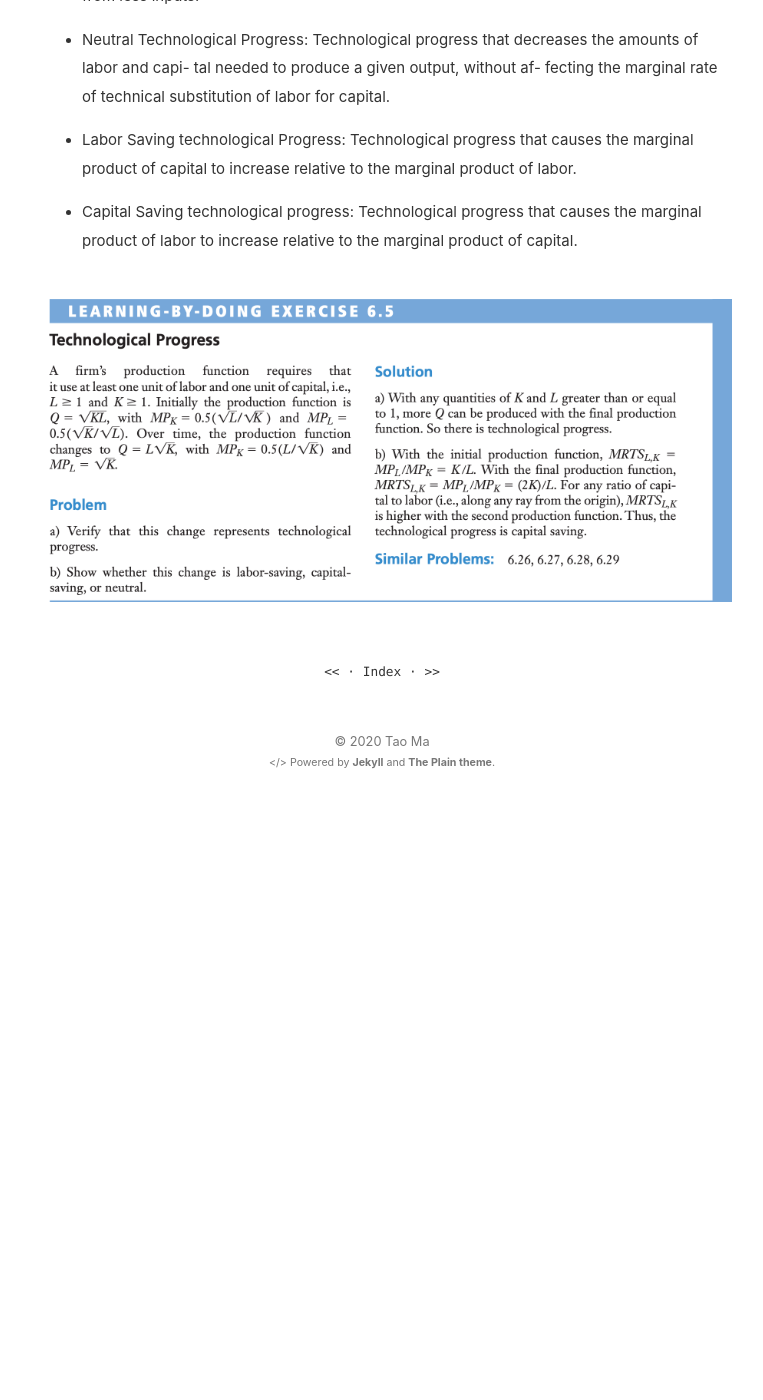
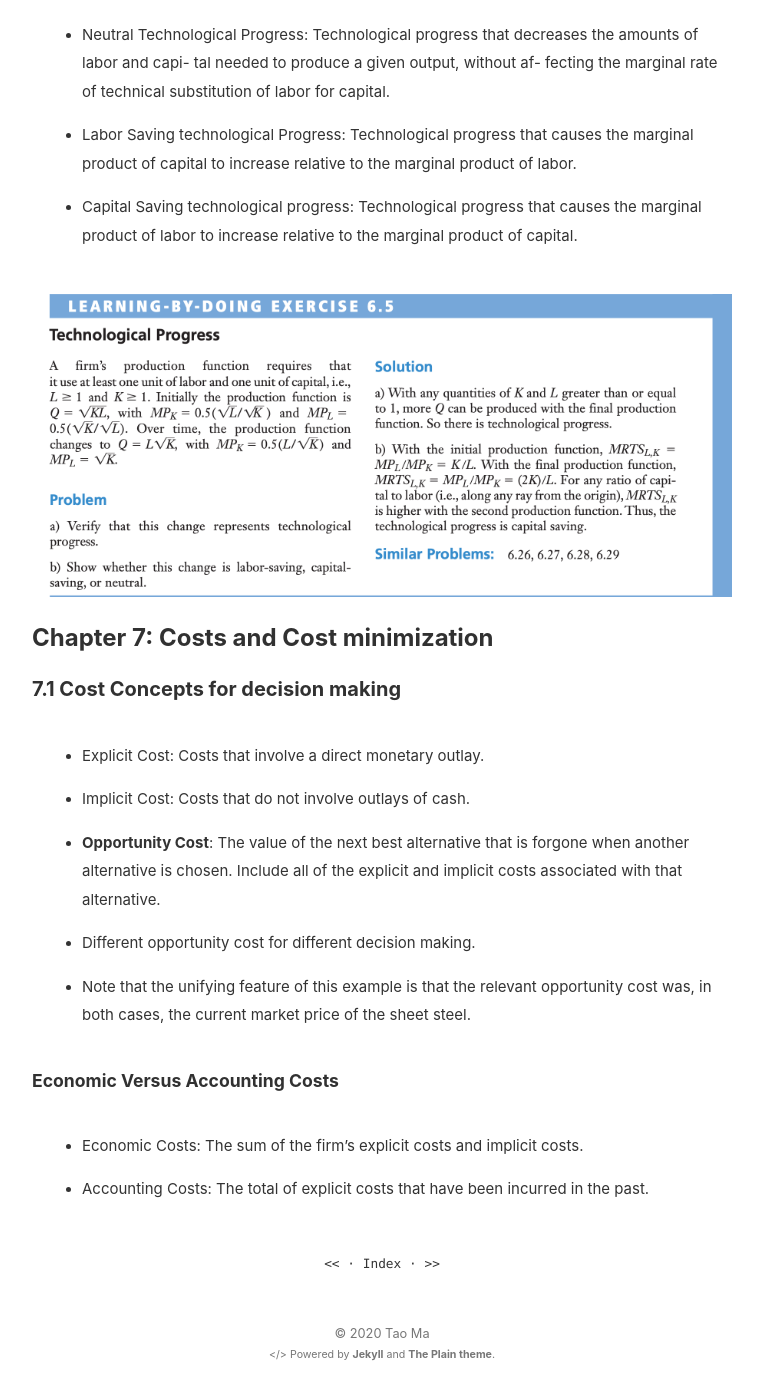
Before and after one commit to Michaeltaoma/michaeltaoma.github.io, a Jekyll site: the page built from _posts/2020-05-11-economics-note.md, in a window 1280 px wide and 1400 px high, scrolled down 61949 px. Shown: the whole window, without its empty margins (258-1021 px from the left). Built offline with Jekyll 4.4.1, drawn with Linux system fonts in a browser that asks for light colours; formulas are drawn with MathJax 3; comment, search, counter and statistics services are not loaded; before the commit the page ends 62757 px from its top, so only the background shows below that; some of the changed text lies outside the part shown.

Commit message:
update article

```diff
--- a/_posts/2020-05-11-economics-note.md
+++ b/_posts/2020-05-11-economics-note.md
@@ -1109,7 +1109,7 @@ $$
 
 $$
 
-\text{Return to scale } = \frac{\% \Delta (quantity of output)}{\% \Delta (quantity of all inputs)}
+\text{Return to scale } = \frac{\% \Delta (quantity\ of\ output)}{\% \Delta (quantity\ of\ all\ inputs)}
 
 $$
 
@@ -1124,7 +1124,7 @@ $$
 - Return to scale VS Diminishing Marginal Returns:
 	- Returns to scale pertains to the impact of an increase in all input quantities simultaneously, while marginal returns (i.e., marginal product) pertains to the impact of an increase in the quantity of a single input, such as labor, holding the quantities of all other inputs fixed.
 
-## 6.6 Technological Progress
+### 6.6 Technological Progress
 
 - 注意，一个公司的生产函数并不是亘久不变的，他们是会改变的
 
@@ -1137,3 +1137,23 @@ $$
 - Capital Saving technological progress: Technological progress that causes the marginal product of labor to increase relative to the marginal product of capital.
 
 <img src="assets/post_pics/Snipaste_2020-06-28_11-40-42.png">
+
+## Chapter 7: Costs and Cost minimization
+
+### 7.1 Cost Concepts for decision making
+
+- Explicit Cost: Costs that involve a direct monetary outlay.
+
+- Implicit Cost: Costs that do not involve outlays of cash.
+
+- **Opportunity Cost**: The value of the next best alternative that is forgone when another alternative is chosen. Include all of the explicit and implicit costs associated with that alternative.
+
+- Different opportunity cost for different decision making.
+
+- Note that the unifying feature of this example is that the relevant opportunity cost was, in both cases, the current market price of the sheet steel.
+
+#### Economic Versus Accounting Costs
+
+- Economic Costs: The sum of the firm’s explicit costs and implicit costs.
+
+- Accounting Costs: The total of explicit costs that have been incurred in the past.
```
Also changed, not shown: _posts/2020-06-22-tensorflow-in-practice.md (+1 -1 lines), project.md (+0 -2 lines), 2 other files.
